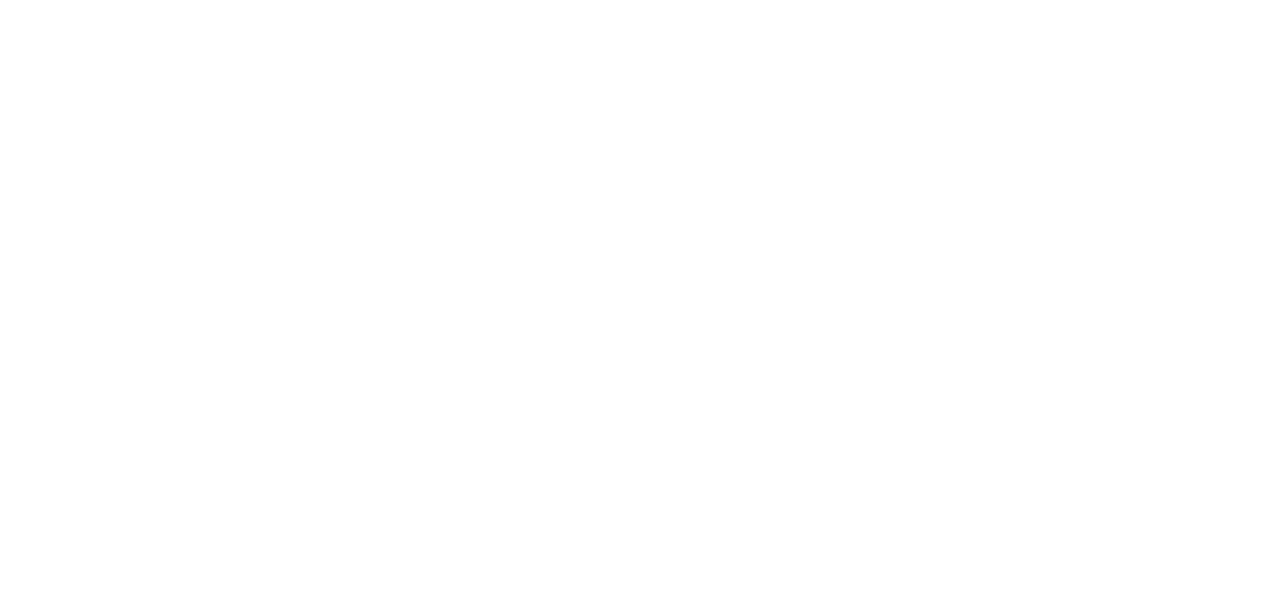
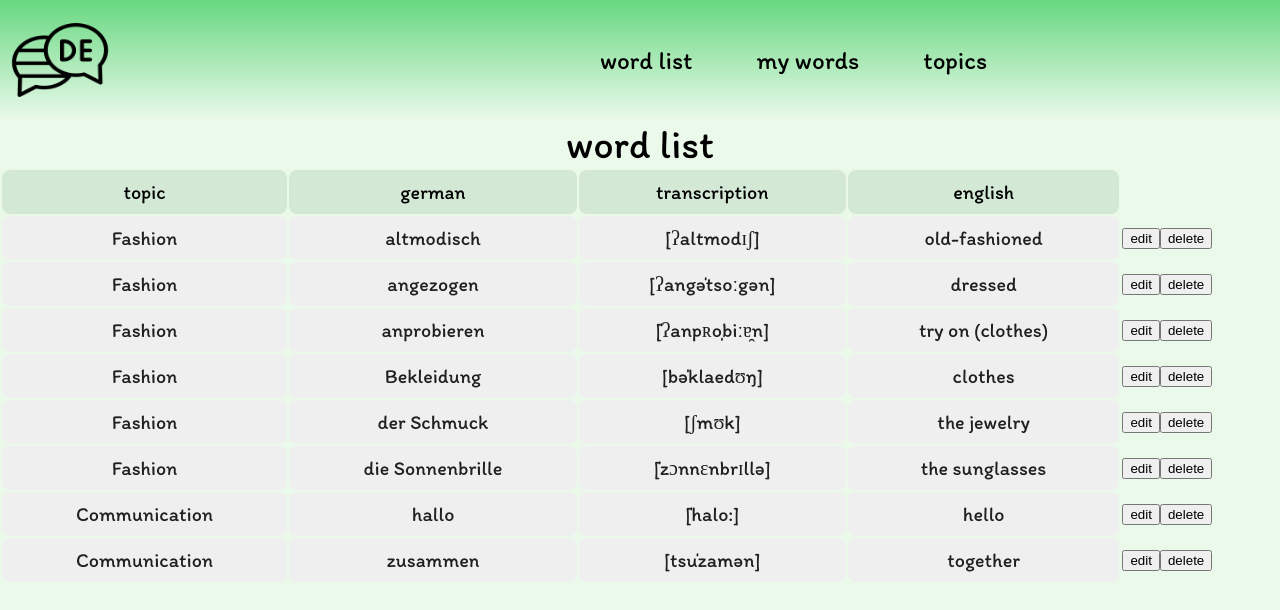
Before and after one commit to anastasiadergaeva/german-words, a React (Create React App) app: page / in a window 1280 px wide. Shown: the top 610 px of the page. Built offline with nearby package versions, Linux system fonts and the light colour scheme.

Commit message:
make table styles

```diff
--- a/src/App.js
+++ b/src/App.js
@@ -1,11 +1,12 @@
-// import Header from './components/Header/Header.jsx';
-// import WordListPage from './components/WordListPage/WordListPage';
-import Table from './components/Table/Table'
+import Header from './components/Header/Header.jsx';
+import WordListPage from './components/WordListPage/WordListPage';
+import './main.scss';
 function App() {
     return (
-        <div className='App'>
-            <Table />
-        </div>
+        <>
+            <Header />
+            <WordListPage />
+        </>
     );
 }
 
--- a/src/components/Table/Table.jsx
+++ b/src/components/Table/Table.jsx
@@ -1,20 +1,29 @@
 import words from '../../data/words.json';
 import WordListItem from '../WordListItem/WordListItem';
-console.log(words[0].words)
+import './Table.scss';
+
 export default function Table() {
-    <table>
-        <thead>
-            <tr>
-                <th>topic</th>
-                <th>german</th>
-                <th>transcription</th>
-                <th>english</th>
+    return (
+        <table className='table'>
+            <thead className='table__head'>
+                <tr className='heads'>
+                    <th className='head'>topic</th>
+                    <th className='head'>german</th>
+                    <th className='head'>transcription</th>
+                    <th className='head'>english</th>
                 </tr>
             </thead>
-        <tbody>
+            <tbody className='table__body'>
                 {words.map(wordtheme => (wordtheme.words.map(word => (
-                <WordListItem key={word.id} {...word} />
+                    <WordListItem
+                        key={word.id}
+                        topic={wordtheme.topic}
+                        german={word.german}
+                        transcription={word.transcription}
+                        english={word.english}
+                    />
                 ))))}
             </tbody>
         </table>
+    )
 }
--- /dev/null
+++ b/src/components/Table/Table.scss
@@ -0,0 +1,20 @@
+@import '../../variables.scss';
+@import url('https://fonts.googleapis.com/css2?family=Itim&display=swap');
+
+.table {
+    margin: 0 auto;
+    width: 100%;
+    border: none;
+    margin-bottom: 20px;
+}
+
+.head {
+    font-family: "Itim", cursive;
+    font-weight: 200;
+    font-style: normal;
+    font-size: 20px;
+    background-color: $button-background;
+    border-radius: 8px;
+    border: none;
+    padding: 10px 15px;
+}
--- a/src/components/WordListItem/WordListItem.jsx
+++ b/src/components/WordListItem/WordListItem.jsx
@@ -1,13 +1,14 @@
 import Button from '../Button/Button';
+import './WordListItem.scss';
 
-const WordListItem = ({ id, german, transcription, english }) => {
+const WordListItem = ({ topic, german, transcription, english }) => {
     return (
         <tr>
-            <td>{id}</td>
-            <td>{german}</td>
-            <td>{transcription}</td>
-            <td>{english}</td>
-            <td>
+            <td className='item'>{topic}</td>
+            <td className='item'>{german}</td>
+            <td className='item'>{transcription}</td>
+            <td className='item'>{english}</td>
+            <td className='buttons'>
                 <Button text='edit' />
                 <Button text='delete' />
             </td>
--- a/src/components/WordListItem/WordListItem.scss
+++ b/src/components/WordListItem/WordListItem.scss
@@ -0,0 +1,14 @@
+@import '../../variables.scss';
+@import url('https://fonts.googleapis.com/css2?family=Itim&display=swap');
+
+.item {
+    padding: 10px 15px;
+    font-family: "Itim", cursive;
+    font-weight: 100;
+    font-size: 20px;
+    color: rgb(33, 32, 32);
+    text-align: center;
+    background-color: $maingrey;
+    border-radius: 8px;
+    border: none;
+}
--- a/src/components/WordListPage/WordListPage.jsx
+++ b/src/components/WordListPage/WordListPage.jsx
@@ -2,8 +2,10 @@ import './WordListPage.scss';
 import Table from '../Table/Table';
 
 export default function WordListPage() {
-    <div className='container'>
-        <h1 className='container__name'>word list</h1>
-        <Table />
-    </div>
+    return (
+        <div className='main'>
+            <h1 className='main__name'>word list</h1>
+            <Table />
+        </div>
+    )
 }
--- a/src/components/WordListPage/WordListPage.scss
+++ b/src/components/WordListPage/WordListPage.scss
@@ -1,2 +1,15 @@
 @import '../../variables.scss';
 @import url('https://fonts.googleapis.com/css2?family=Itim&display=swap');
+
+.main {
+    background-color: $maincolor;
+
+    &__name {
+        margin: 0 auto;
+        text-align: center;
+        font-family: "Itim", cursive;
+        font-weight: 400;
+        font-style: normal;
+        font-size: 40px;
+    }
+}
--- /dev/null
+++ b/src/main.scss
@@ -0,0 +1,6 @@
+@import './variables.scss';
+
+body {
+    margin: 0;
+    background-color: $maincolor;
+}
--- a/src/variables.scss
+++ b/src/variables.scss
@@ -1,2 +1,4 @@
 $headercolor: rgba(103, 216, 128, 100%);
 $maincolor: rgba(235, 249, 235, 100%);
+$maingrey: rgba(239, 239, 239, 100%);
+$button-background: rgba(211, 232, 213, 100%);
```
Lines whose indentation alone changed are shown as unchanged.
